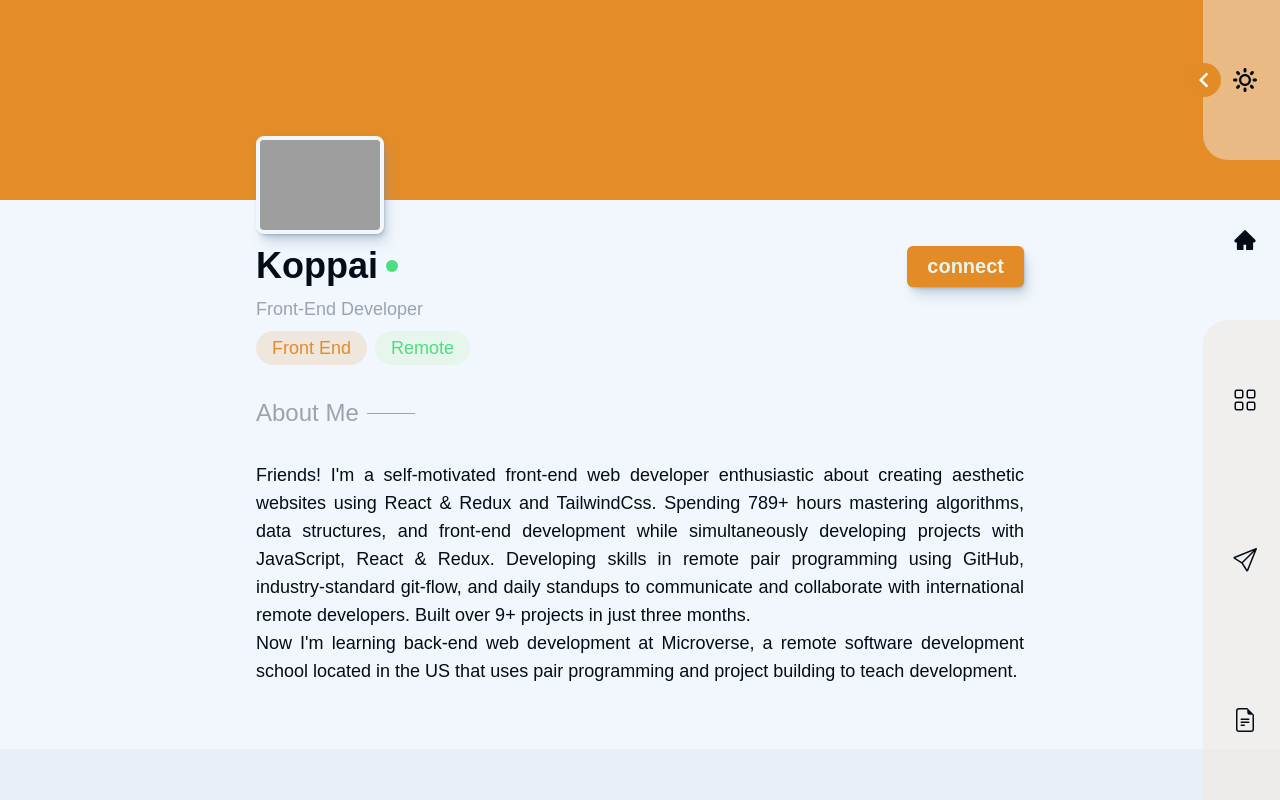
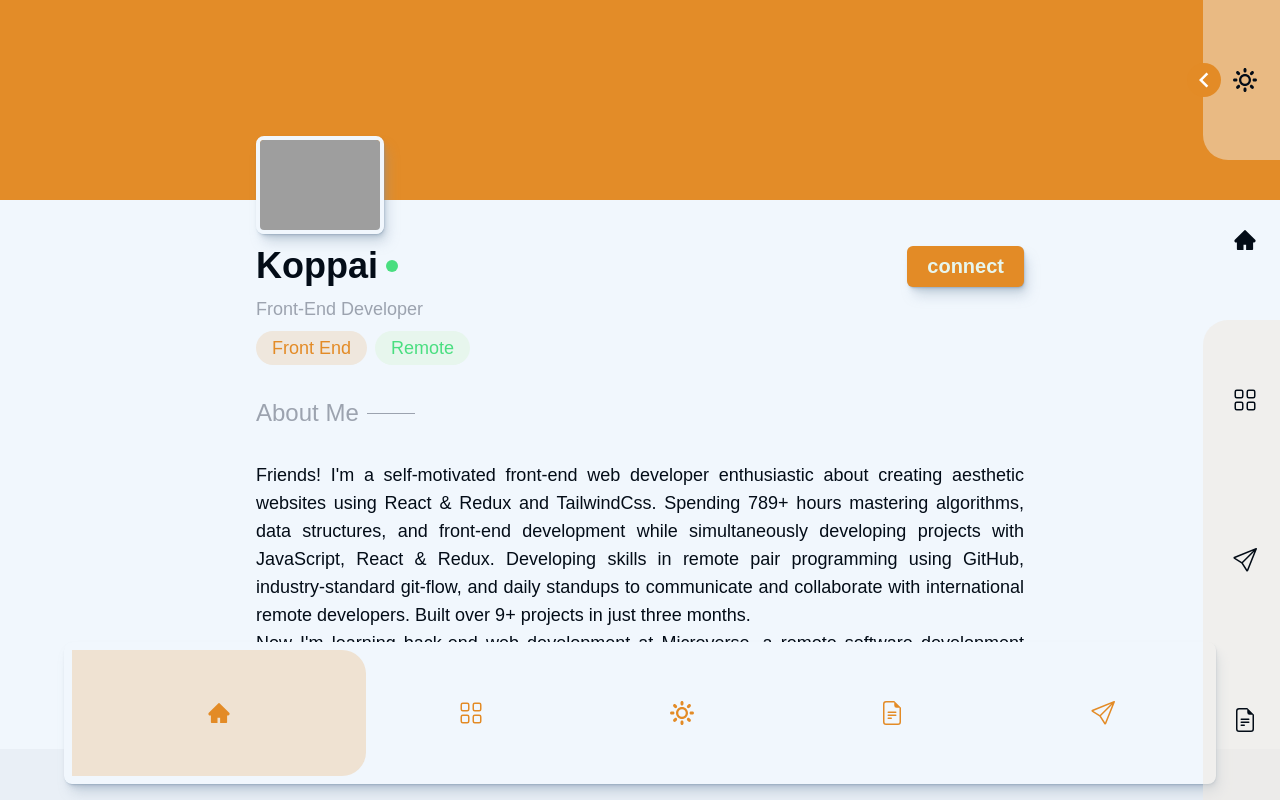
Before and after one commit to K0ppai/Koppai_Portfolio, a React (Vite) app: page / in a window 1280 px wide. Shown: the top 800 px of the page. Built offline with nearby package versions, Linux system fonts and the light colour scheme; grey boxes are pictures that could not be loaded; a web font is replaced by a local one.

Commit message:
Change border radius for navbar

```diff
--- a/src/components/NavBar/NavBarMobile.jsx
+++ b/src/components/NavBar/NavBarMobile.jsx
@@ -58,12 +58,12 @@ const NavBarMobile = ({ darkMode, toggleDarkMode }) => {
       <div
         className={`${
           darkMode ? 'shadow-drop-dark' : 'shadow-drop-light'
-        } md:bg-opacity-none fixed bottom-4 z-30 flex w-[90vw] items-center justify-center rounded-full px-2 py-2  text-text_light backdrop-blur-[0.3rem] md:bg-bg_light dark:bg-bg_dark dark:bg-opacity-30 dark:text-text_dark dark:backdrop-blur-[0.5rem] md:right-0 md:top-0 md:w-[20vmax] md:flex-col md:justify-around md:h-[100vh] md:rounded-none md:bg-opacity-100 md:backdrop-blur-0 md:dark:bg-opacity-100 md:dark:backdrop-blur-0 md:px-0 md:pr-4 md:hidden`}
+        } md:bg-opacity-none fixed bottom-4 z-30 flex w-[90vw] items-center justify-center rounded-lg px-2 py-2  text-text_light backdrop-blur-[0.3rem] md:bg-bg_light dark:bg-bg_dark dark:bg-opacity-30 dark:text-text_dark dark:backdrop-blur-[0.5rem]`}
       >
         <a
           href="#about-me"
           className={`flex flex-col items-center justify-center md:w-full ${
-            activeSection === 'about-me' && 'rounded-full md:rounded-tr-3xl md:rounded-br-3xl md:rounded-none bg-primary_light bg-opacity-[20%] p-[4vw]'
+            activeSection === 'about-me' && 'rounded-md md:rounded-tr-3xl md:rounded-br-3xl md:rounded-none bg-primary_light bg-opacity-[20%] p-[4vw]'
           }`}
           onClick={() => handleNavigation('about-me')}
         >
@@ -76,7 +76,7 @@ const NavBarMobile = ({ darkMode, toggleDarkMode }) => {
         <a
           href="#projects"
           className={`flex flex-col items-center justify-center md:w-full ${
-            activeSection === 'projects' && 'rounded-full md:rounded-tr-3xl md:rounded-br-3xl md:rounded-none bg-primary_light bg-opacity-[20%] p-[4vw]'
+            activeSection === 'projects' && 'rounded-md md:rounded-tr-3xl md:rounded-br-3xl md:rounded-none bg-primary_light bg-opacity-[20%] p-[4vw]'
           }`}
           onClick={() => handleNavigation('projects')}
         >
@@ -102,7 +102,7 @@ const NavBarMobile = ({ darkMode, toggleDarkMode }) => {
         <a
           href="#contact"
           className={`flex flex-col items-center justify-center md:w-full ${
-            activeSection === 'contact' && 'rounded-full md:rounded-tr-3xl md:rounded-br-3xl md:rounded-none bg-primary_light bg-opacity-[20%] p-[4vw]'
+            activeSection === 'contact' && 'rounded-md md:rounded-tr-3xl md:rounded-br-3xl md:rounded-none bg-primary_light bg-opacity-[20%] p-[4vw]'
           }`}
           onClick={() => handleNavigation('contact')}
         >
```
